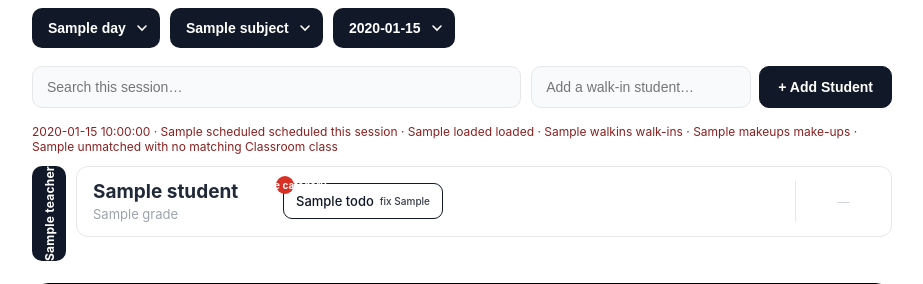
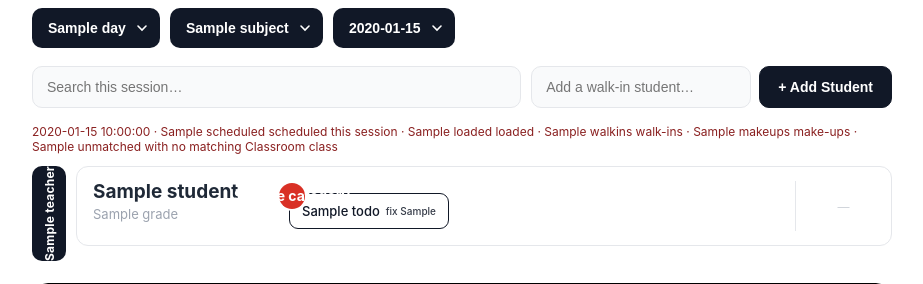
Before and after one commit to enopieastcobb/classroom-dashboard, a FastAPI app: template templates/session_dashboard.html in a window 1280 px wide. Shown: the part 49-333 px from the top of the page, without its empty margins (178-1101 px from the left). Run offline with FastAPI, Linux system fonts and the light colour scheme; the template is opened without the code that fills it: most values are stand-ins (such as "Sample title", 1, 10 or a date in 2020).

Commit message:
Drop turned-in work from the dashboard; enlarge the C/H badges
Status is derived from the topic the work sits in, so a student who turned
something in before the grader moved it out of Classwork still appeared on
the teacher's list as outstanding. The submission state was already being
fetched but never used for this. Anything TURNED_IN or RETURNED now leaves
the session list.

FICs are the deliberate exception and always stay: a FIC is by definition
work that was turned in, graded, and sent back to be reworked in class --
dropping it would remove the one thing this screen exists to surface.

Turned-in work is only removed from the session list. The View Progress
grid keeps every item, verified: all 8 test items remain in the grid while
only 4 stay on the dashboard.

C/H circles go from 18px/10px to 26px/14px so they're legible at arm's
length on a tablet, with a white ring and raised stacking so they don't
collide, and wider gaps between badges to fit the larger circles.

```diff
--- a/main.py
+++ b/main.py
@@ -476,6 +476,12 @@ class DataProcessor:
             "max_points": meta.get('maxPoints'),
             "late": bool((sub or {}).get('late')),
             "submission_state": (sub or {}).get('state') or '',
+            # Has the student actually handed it in? Status is driven by the
+            # topic, but a student can turn work in before the grader moves it
+            # out of Classwork -- in which case the topic still says "not done"
+            # while the work is in fact submitted. This keeps it off the
+            # teacher's action list without disturbing the topic-based status.
+            "turned_in": (sub or {}).get('state') in ('TURNED_IN', 'RETURNED'),
         }
 
     # Strands kept off this screen entirely. "Problem of the Day" is tracked
@@ -556,17 +562,37 @@ class DataProcessor:
         return {'C': 0, 'H': 1}.get(item.get("category"), 2)
 
     @staticmethod
+    def _is_outstanding(item: Dict[str, Any]) -> bool:
+        """
+        Whether the student still owes this, i.e. whether it belongs on the
+        teacher's session list.
+
+        A FIC always does -- it was turned in, graded, and sent back because
+        it needs reworking in class, which is the very thing this screen
+        exists to surface. Anything else the student has already handed in
+        does not, even if the grader hasn't moved it out of Classwork yet.
+        """
+        if item["status"] == 'fic':
+            return True
+        if item["status"] != 'notdone':
+            return False
+        return not item.get("turned_in")
+
+    @staticmethod
     def todo(items: List[Dict[str, Any]]) -> List[Dict[str, Any]]:
         """
         Outstanding work only: all Classwork first, then all Homework, and
         within each section FIC -> INC -> past due -> due later, then by due
         date so the most urgent leads its group.
 
+        Turned-in work drops off here but stays in the progress grid, which is
+        the full record.
+
         This deliberately replaces progress.js todo(), which had only two
         tiers, ignored the section, and put not-started work ahead of FICs.
         """
         return sorted(
-            (i for i in items if i["status"] in ('fic', 'notdone')),
+            (i for i in items if DataProcessor._is_outstanding(i)),
             key=lambda i: (
                 DataProcessor._section_rank(i),
                 DataProcessor.priority(i),
--- a/templates/session_dashboard.html
+++ b/templates/session_dashboard.html
@@ -53,7 +53,9 @@
     font-size:10px; font-weight:600; color:#2f5d80; background:#c7d9e8;
     border-radius:4px; padding:2px 6px;
   }
-  .badges { flex:1; display:flex; flex-wrap:wrap; gap:10px 12px; align-content:flex-start; padding:2px 8px; }
+  /* Generous gaps and a little top/left inset so the larger C/H circles,
+     which overhang each badge's corner, never sit on a neighbour. */
+  .badges { flex:1; display:flex; flex-wrap:wrap; gap:18px 20px; align-content:flex-start; padding:12px 8px 2px 14px; }
   .view-col {
     width:96px; flex:none; border-left:1px solid #e5e7eb; display:flex;
     align-items:center; justify-content:center; text-align:center;
@@ -93,9 +95,11 @@
   .hidden-note .ht { color:#374151; font-weight:600; }
   .badge .fixby { font-size:10px; opacity:.85; margin-left:6px; }
   .badge .cat {
-    position:absolute; left:-8px; top:-8px; width:18px; height:18px; border-radius:50%;
-    background:#111827; color:#fff; font-size:10px; font-weight:700;
+    position:absolute; left:-11px; top:-11px; width:26px; height:26px; border-radius:50%;
+    background:#111827; color:#fff; font-size:14px; font-weight:700; line-height:1;
     display:flex; align-items:center; justify-content:center;
+    /* Sits on top of the badge it labels, and of any badge beside it. */
+    box-shadow:0 0 0 2px #fff; z-index:2;
   }
   /* The C/H badge carries the due signal: green while there's still time,
      red once the date has gone by. Neutral when nothing is owed. */
```
